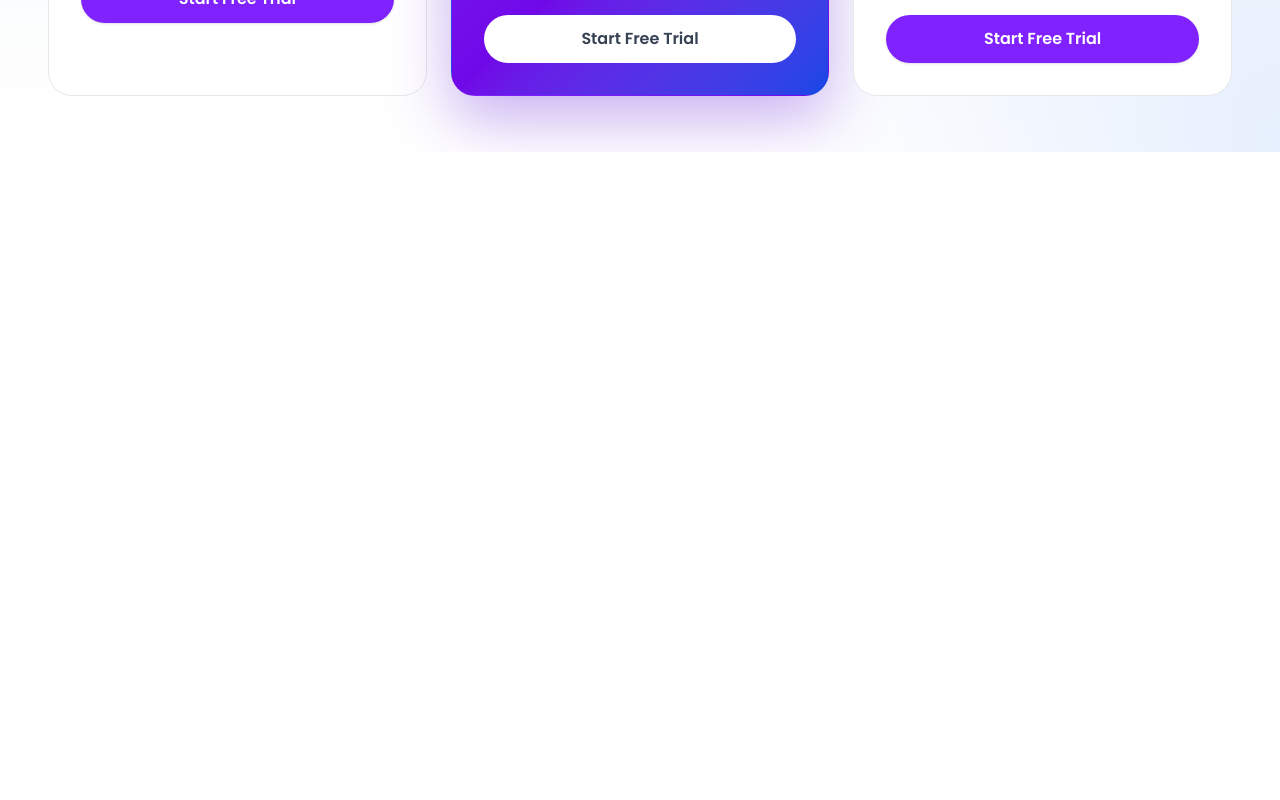
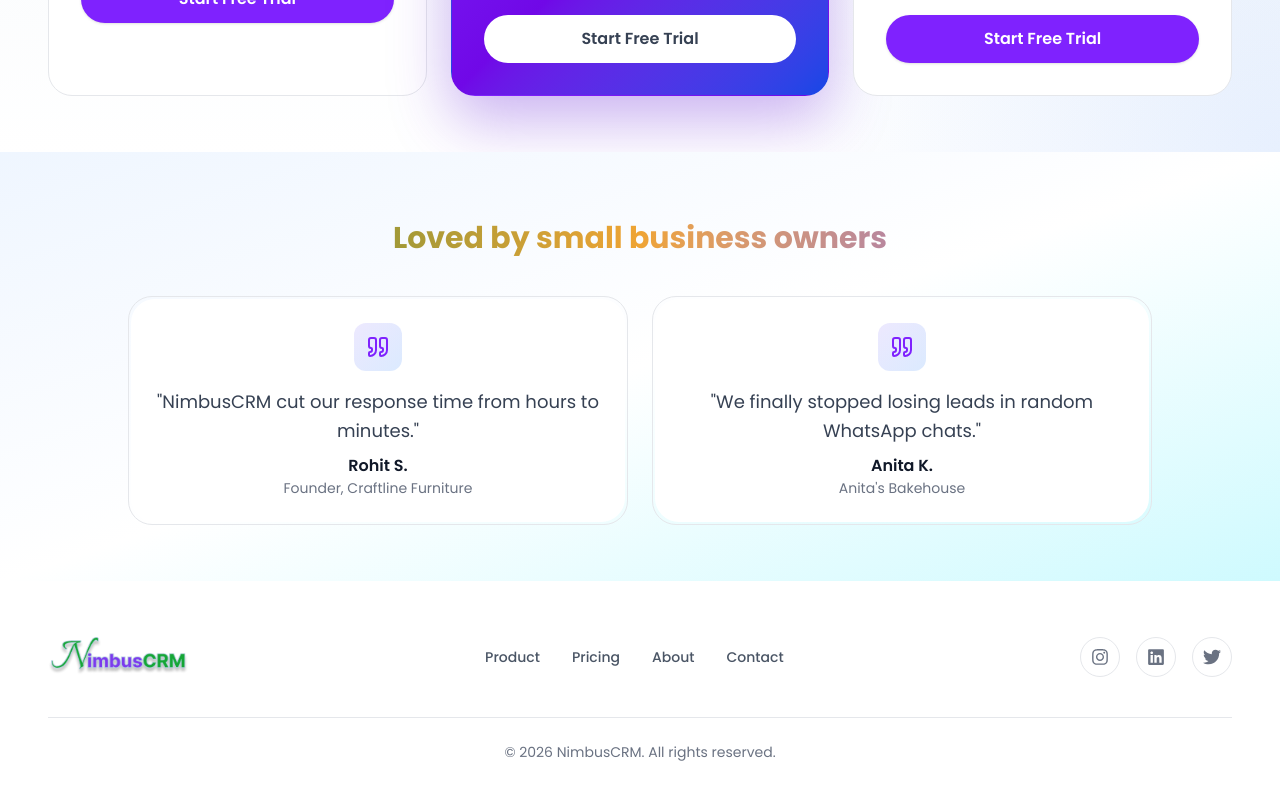
Before and after one commit to komalverma28419/NimbusCRM, a React (Vite) app: page / in a window 1280 px wide. Shown: the part 1325-2125 px from the top of the page. Before the commit the page ends 1477 px from the top, so only its background shows below. Built offline with nearby package versions, Linux system fonts and the light colour scheme.

Commit message:
Testimonial and footer section completed

```diff
--- a/src/App.jsx
+++ b/src/App.jsx
@@ -3,6 +3,8 @@ import Navbar from './components/layout/Navbar'
 import Hero from './components/home/Hero'
 import Features from './components/home/Features'
 import Pricing from './components/home/pricing/Pricing'
+import Testimonials from './components/home/testimonial/Testimonial'
+import Footer from './components/layout/Footer'
 
 
 const App = () => {
@@ -12,6 +14,8 @@ const App = () => {
       <Hero/>
       <Features/>
       <Pricing/>
+      <Testimonials/>
+      <Footer/>
     </div>
   )
 }
--- a/src/components/home/Features.jsx
+++ b/src/components/home/Features.jsx
@@ -4,7 +4,7 @@ import Title from "../ui/Title";
 
 const Features = () => {
   return (
-    <section id="features"className="py-6 md:py-10 xl:py-14  bg-white">
+    <section id="features"className="py-6 md:py-10 xl:py-14 bg-white">
       <div className="max-w-7xl mx-auto px-6 lg:px-12">
 
         <Title text="Everything you need to manage your leads"/>
--- /dev/null
+++ b/src/components/home/testimonial/Testimonial.jsx
@@ -0,0 +1,22 @@
+import React from "react";
+import Title from "../../ui/Title";
+import TestimonialCard from "./TestimonialCard";
+import { testimonials } from "../../../data/testiMonialData";
+
+const Testimonials = () => {
+  return (
+    <section id="testimonials" className="py-6 md:py-10 xl:py-14 relative overflow-hidden">
+    <div className="absolute inset-0 -z-10 bg-linear-to-br from-blue-50 via-white to-cyan-100"/>
+      <div className="max-w-7xl mx-auto px-6 lg:px-12 ">
+        <Title text="Loved by small business owners"/>
+
+        <div className=" mt-10 grid md:grid-cols-2 gap-6 max-w-5xl mx-auto">
+          {testimonials.map((item) =>(
+            <TestimonialCard key={item.id} item={item}/>
+          ))}
+        </div>
+
+      </div>
+    </section>
+  )}
+export default Testimonials;
--- /dev/null
+++ b/src/components/home/testimonial/TestimonialCard.jsx
@@ -0,0 +1,34 @@
+import React from "react";
+import { Quote } from "lucide-react";
+
+const TestimonialCard = ({ item }) => {
+  return (
+    <div className="group relative rounded-3xl p-0.5 border border-gray-200 overflow-hidden">
+
+      {/* Animated Border */}
+      <div className="wave-border absolute inset-[-50%]"></div>
+
+      <div className="relative z-10 rounded-3xl bg-white p-6 transition-all duration-300 flex flex-col items-center">
+        <div className="flex h-12 w-12 items-center justify-center rounded-xl bg-linear-to-br
+         from-violet-100 to-blue-100 text-violet-600">
+          <Quote size={24}/>
+        </div>
+
+        <p className="mt-4 text-sm md:text-lg leading-relaxed text-gray-700 text-center">
+          "{item.quote}"
+        </p>
+
+        <div className="mt-2 text-center">
+          <h3 className="font-semibold text-gray-900">{item.name}</h3>
+          <p className="text-sm text-gray-500">
+            {item.role}
+          </p>
+        </div>
+
+      </div>
+
+    </div>
+  )
+}
+
+export default TestimonialCard;
--- /dev/null
+++ b/src/components/layout/Footer.jsx
@@ -0,0 +1,61 @@
+import React from "react";
+import { NavLink } from "react-router-dom";
+import logo from "../../assets/images/logo.png";
+import { footerLinks, socialLinks } from "../../data/footerData";
+
+
+const Footer = () => {
+  return (
+    <footer className="py-6 md:py-10 xl:py-14 ">
+
+      <div className="relative max-w-7xl mx-auto px-6 lg:px-12">
+        <div className=" flex flex-col  gap-4 md:gap-10 md:flex-row md:items-center md:justify-between">
+
+          <NavLink to="/">
+            <img src={logo} alt="NimbusCRM logo" className="h-10 mx-auto md:mx-0 object-contain"/>
+          </NavLink>
+
+          <nav>
+            <ul className=" flex flex-wrap justify-center gap-x-8 gap-y-4 text-sm font-medium
+             text-gray-600">
+              {footerLinks.map((item) => (
+                <li key={item}>
+                  <a href="#" className="transition-colors duration-300 hover:text-violet-600">
+                    {item}
+                  </a>
+                </li>
+              ))}
+            </ul>
+          </nav>
+
+          <div className="flex justify-center gap-4">
+            {socialLinks.map((social) => {
+              const Icon = social.icon
+              return (
+                <a
+                  key={social.name}
+                  href={social.link}
+                  aria-label={social.name}
+                  className="flex h-10 w-10 items-center justify-center rounded-full border
+                  border-gray-200 bg-white text-gray-500 transition-all duration-300
+                  hover:-translate-y-1 hover:border-violet-300 hover:bg-violet-600 hover:text-white"
+                >
+                  <Icon size={18} />
+                </a>
+              )
+            })}
+          </div>
+
+        </div>
+
+        <div className="mt-10 border-t border-gray-200 pt-6 text-center text-sm text-gray-500">
+          © 2026 NimbusCRM. All rights reserved.
+        </div>
+
+      </div>
+    </footer>
+  )
+}
+
+
+export default Footer;
--- /dev/null
+++ b/src/data/footerData.js
@@ -0,0 +1,29 @@
+import { FaInstagram, FaLinkedin, FaTwitter } from "react-icons/fa";
+
+
+
+export const footerLinks = [
+  "Product",
+  "Pricing",
+  "About",
+  "Contact",
+];
+
+
+export const socialLinks = [
+  {
+    name: "Instagram",
+    icon: FaInstagram,
+    link: "#",
+  },
+  {
+    name: "LinkedIn",
+    icon: FaLinkedin,
+    link: "#",
+  },
+  {
+    name: "Twitter",
+    icon: FaTwitter,
+    link: "#",
+  },
+];
--- /dev/null
+++ b/src/data/testiMonialData.js
@@ -0,0 +1,20 @@
+export const testimonials = [
+  {
+    id: 1,
+    quote:
+      "NimbusCRM cut our response time from hours to minutes.",
+    name:
+      "Rohit S.",
+    role:
+      "Founder, Craftline Furniture",
+  },
+  {
+    id: 2,
+    quote:
+      "We finally stopped losing leads in random WhatsApp chats.",
+    name:
+      "Anita K.",
+    role:
+      "Anita's Bakehouse",
+  },
+]
--- a/src/index.css
+++ b/src/index.css
@@ -13,3 +13,39 @@
   --color-primary: #7C3AED;
   --color-secondary: #EFA434;
 }
+
+.wave-border {
+  position: absolute;
+  inset: -40%;
+  background: conic-gradient(
+    from 0deg,
+    transparent 0deg,
+    transparent 70deg,
+    rgba(59,130,246,0.95) 95deg,
+    rgba(19,63,227,0.95) 120deg,
+    rgba(242,5,92,0.95) 145deg,
+    transparent 170deg,
+    transparent 360deg
+  );
+
+  filter: blur(10px);
+
+  animation: waveBorderSpin 2.6s linear infinite;
+  animation-play-state: paused; /* Initially stop */
+  opacity: 0;                   /* Hide initially */
+  transition: opacity 0.3s ease;
+}
+
+.group:hover .wave-border {
+  animation-play-state: running; /* Start on hover */
+  opacity: 1;                    /* Show on hover */
+}
+
+@keyframes waveBorderSpin {
+  from {
+    transform: rotate(0deg);
+  }
+  to {
+    transform: rotate(360deg);
+  }
+}
```
Also changed, not shown: src/components/home/pricing/Pricing.jsx (+2 -8 lines).
